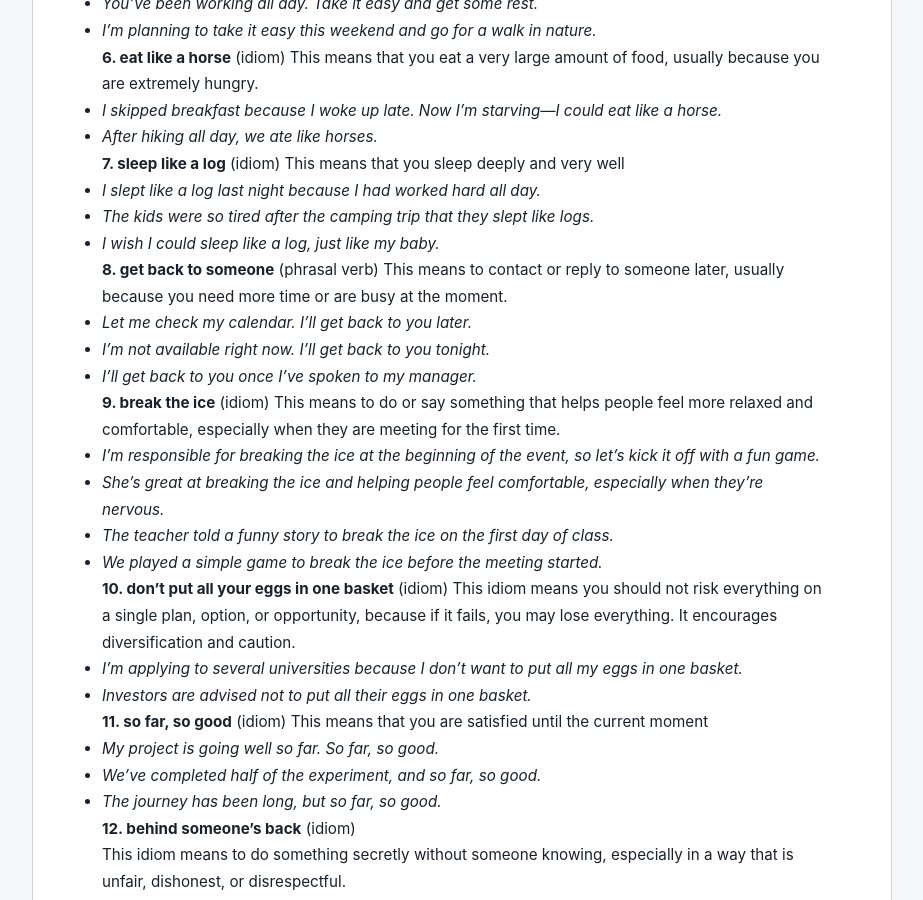
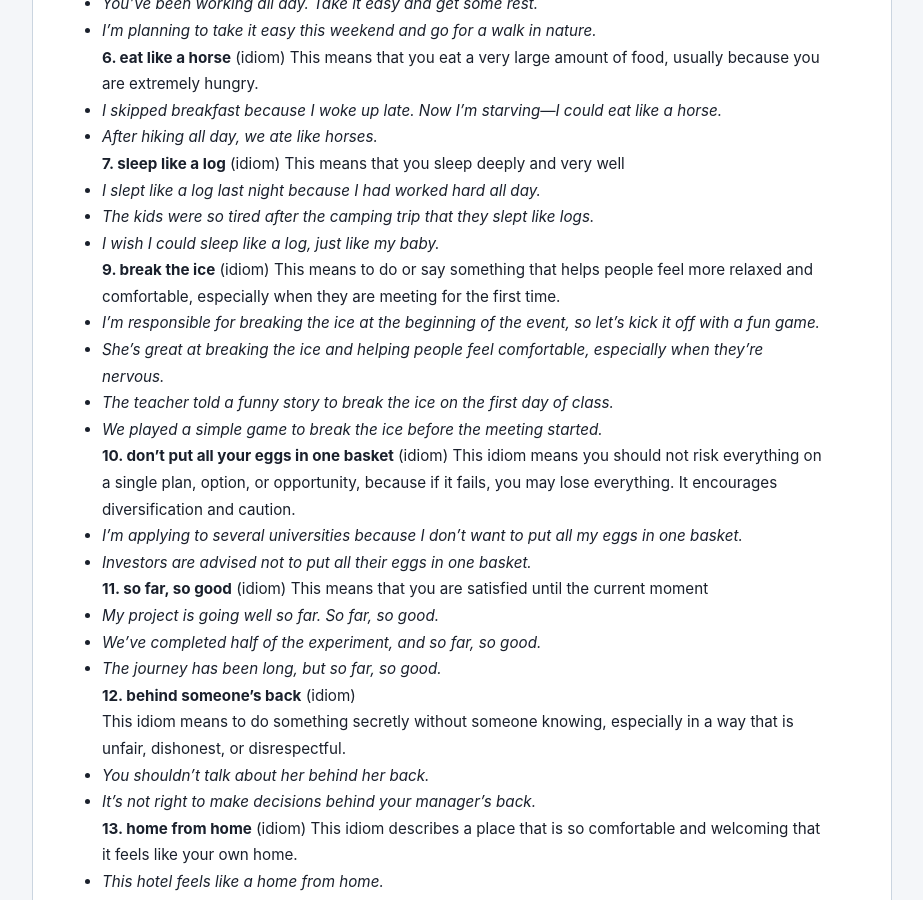
Before and after one commit to DangLeUyen/blog, a Jekyll site: the page built from _posts/2026-07-02-ELVocab.md, in a window 1280 px wide and 900 px high, scrolled down 980 px. Shown: the whole window, without its empty margins (178-1101 px from the left). Built offline with Jekyll 4.4.1, drawn with Linux system fonts in a browser that asks for light colours.

Commit message:
Update 2026-07-02-ELVocab.md

```diff
--- a/_posts/2026-07-02-ELVocab.md
+++ b/_posts/2026-07-02-ELVocab.md
@@ -46,12 +46,7 @@ This means that you sleep deeply and very well
 - *The kids were so tired after the camping trip that they slept like logs.*
 - *I wish I could sleep like a log, just like my baby.*
 
-**8. get back to someone** (phrasal verb)
-This means to contact or reply to someone later, usually because you need more time or are busy at the moment.
 
-- *Let me check my calendar. I'll get back to you later.*
-- *I'm not available right now. I'll get back to you tonight.*
-- *I'll get back to you once I've spoken to my manager.*
 
 **9. break the ice** (idiom)
 This means to do or say something that helps people feel more relaxed and comfortable, especially when they are meeting for the first time.
```
